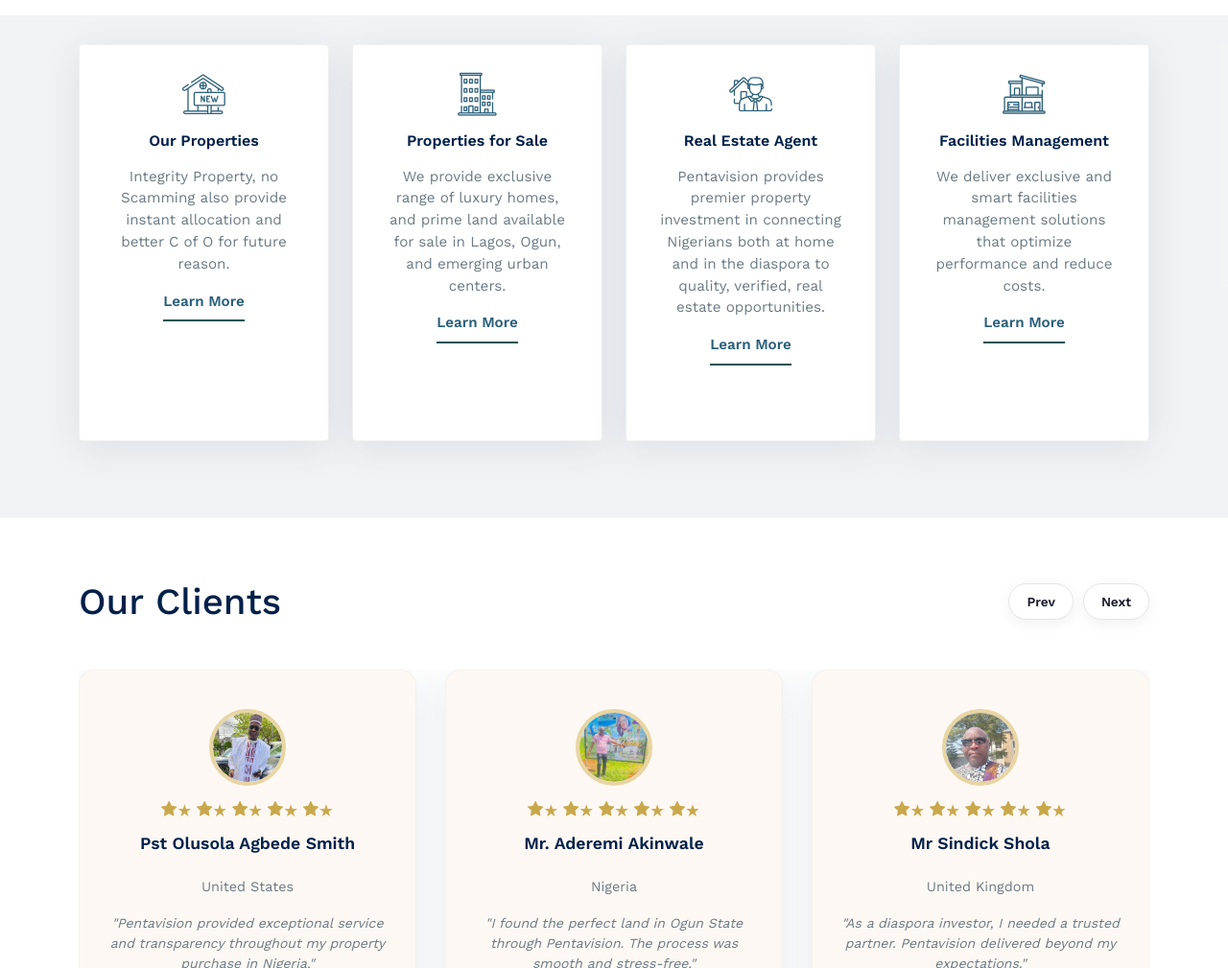
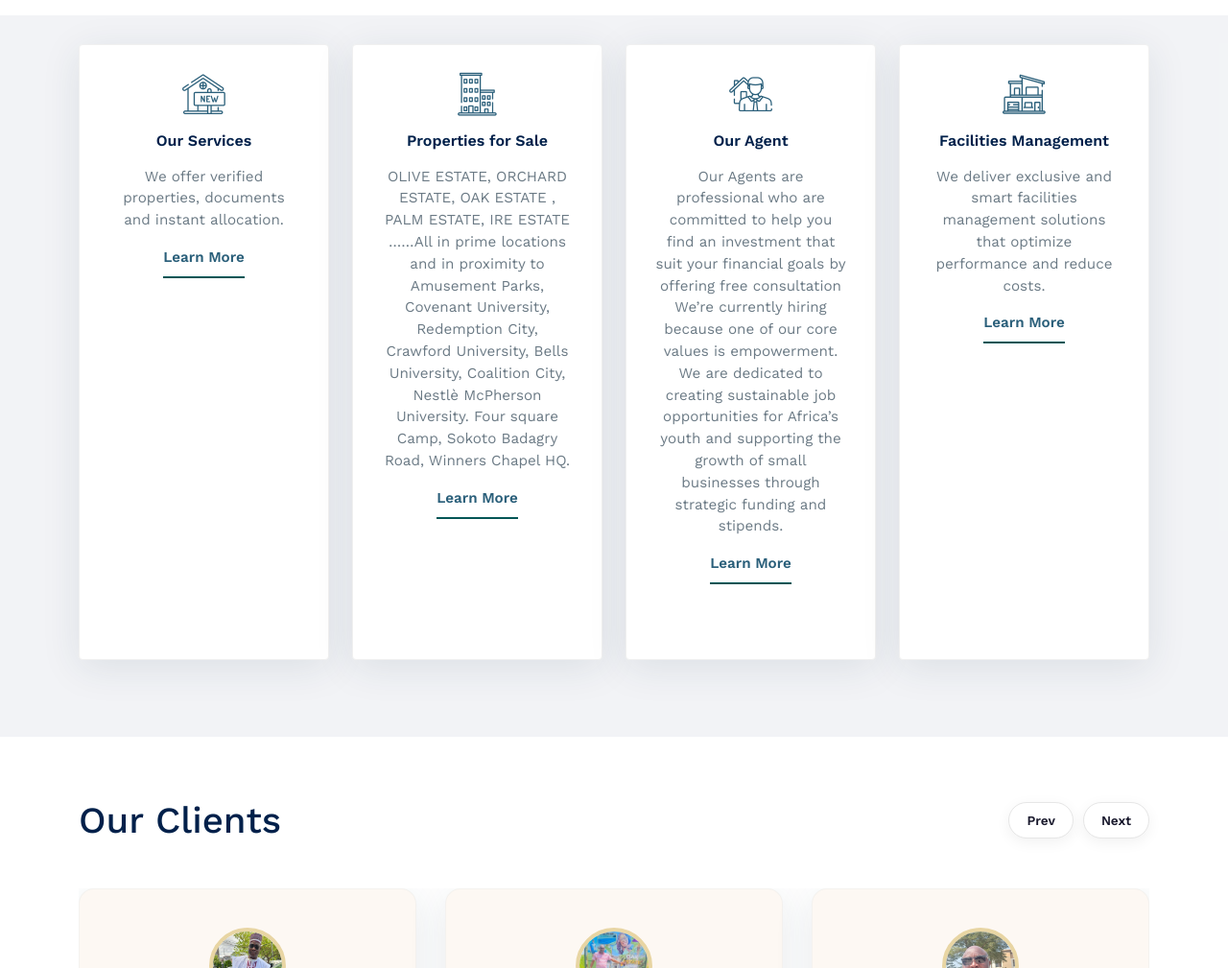
Before and after one commit to ibnidris01/pentavision-real-estate, a plain HTML site: page index.html in a window 1280 px wide. Shown: the part 1480-2489 px from the top of the page at 96% size. Drawn offline with nearby package versions, Linux system fonts and the light colour scheme; files that its build step writes are made by us from their sources; files whose address does not match are found by name.

Commit message:
last upgrade

```diff
--- a/index.html
+++ b/index.html
@@ -239,8 +239,8 @@
         <div class="col-6 col-lg-3" data-aos="fade-up" data-aos-delay="300">
           <div class="box-feature">
             <span class="flaticon-house"></span>
-            <h3 class="mb-3">Our Properties</h3>
-            <p>Integrity Property, no Scamming also provide instant allocation and better C of O for future reason.</p>
+            <h3 class="mb-3">Our Services </h3>
+            <p>We offer verified properties, documents and instant allocation.</p>
             <p><a href="#" class="learn-more">Learn More</a></p>
           </div>
         </div>
@@ -248,15 +248,17 @@
           <div class="box-feature">
             <span class="flaticon-building"></span>
             <h3 class="mb-3">Properties for Sale</h3>
-            <p>We provide exclusive range of luxury homes, and prime land available for sale in Lagos, Ogun, and emerging urban centers.</p>
+            <p>OLIVE ESTATE, ORCHARD ESTATE, OAK ESTATE , PALM ESTATE, IRE ESTATE ……All in prime locations and in proximity to Amusement Parks, Covenant University, Redemption City, Crawford University, Bells University, Coalition City, Nestlè McPherson  University. Four square Camp, Sokoto Badagry Road, Winners Chapel HQ.</p>
             <p><a href="#" class="learn-more">Learn More</a></p>
           </div>
         </div>
         <div class="col-6 col-lg-3" data-aos="fade-up" data-aos-delay="400">
           <div class="box-feature">
             <span class="flaticon-house-3"></span>
-            <h3 class="mb-3">Real Estate Agent</h3>
-            <p>Pentavision provides premier property investment in connecting Nigerians both at home and in the diaspora to quality, verified, real estate opportunities.</p>
+            <h3 class="mb-3">Our Agent</h3>
+            <p>Our Agents are professional who are committed to help you find an investment that suit your financial goals by offering free consultation
+
+We’re currently hiring because one of our core values is empowerment. We are dedicated to creating sustainable job opportunities for Africa’s youth and supporting the growth of small businesses through strategic funding and stipends.</p>
             <p><a href="#" class="learn-more">Learn More</a></p>
           </div>
         </div>
```
Also changed, not shown: about.html (+2 -8 lines).
